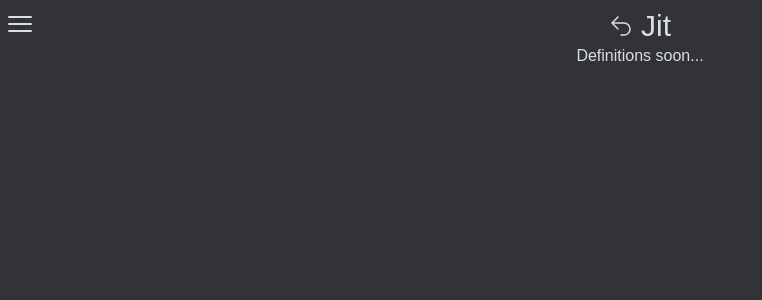
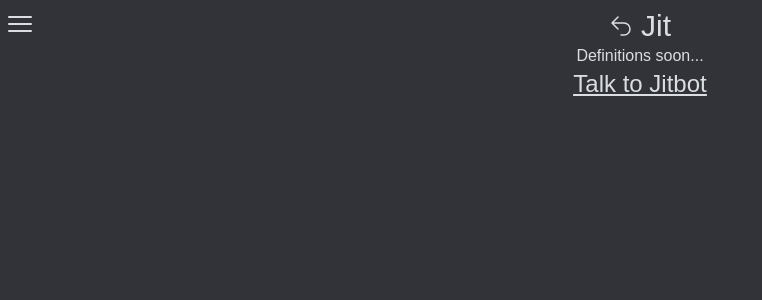
Before and after one commit to tinbolw/llw, a Next.js app: page /jit in a window 1280 px wide. Shown: the top 300 px of the page, without its empty margins (0-762 px from the left). Built offline with nearby package versions, Linux system fonts and the light colour scheme.

Commit message:
add link to Jitbot in /jit

```diff
--- a/app/about/page.tsx
+++ b/app/about/page.tsx
@@ -1,5 +1,4 @@
 import { Suspense } from "react";
-import { auth } from "@/auth";
 import Link from "next/link";
 import { revalidatePath } from "next/cache";
 import { TitledPage } from "@/app/ui/titledpage";
@@ -13,7 +12,7 @@
 // todo it seems as if page loading itself depends on the fetch, which is what suspense is supposed to prevent, look into this
 // todo instead of making the entire page itself await the props, load rest of the site and suspense the cards
 type SearchParams = Promise<{ query?: string; page?: string }>;
-export default async function About(props: { searchParams: SearchParams }) {
+export default async function Page(props: { searchParams: SearchParams }) {
   const searchParams = await props.searchParams;
   // todo fix revalidations for /about
   // revalidatePath('/about');
--- a/app/account/page.tsx
+++ b/app/account/page.tsx
@@ -1,3 +1,4 @@
+import "server-only";
 import { auth } from "@/auth";
 import { headers } from "next/headers";
 import { isAuthorized } from "@/app/lib/session";
--- a/app/jit/page.tsx
+++ b/app/jit/page.tsx
@@ -5,10 +5,10 @@
   const title = "Jit";
   const description = "Definitions soon...";
   return (
-    <TitledPage
-      title={title}
-      description={description}
-      backButton={true}
-    ></TitledPage>
+    <TitledPage title={title} description={description} backButton={true}>
+      <div className="flex flex-col items-center text-2xl underline">
+        <Link href="/jit/jitbot">Talk to Jitbot</Link>
+      </div>
+    </TitledPage>
   );
 }
```
Also changed, not shown: app/about/[id]/page.tsx (+9 -13 lines).
